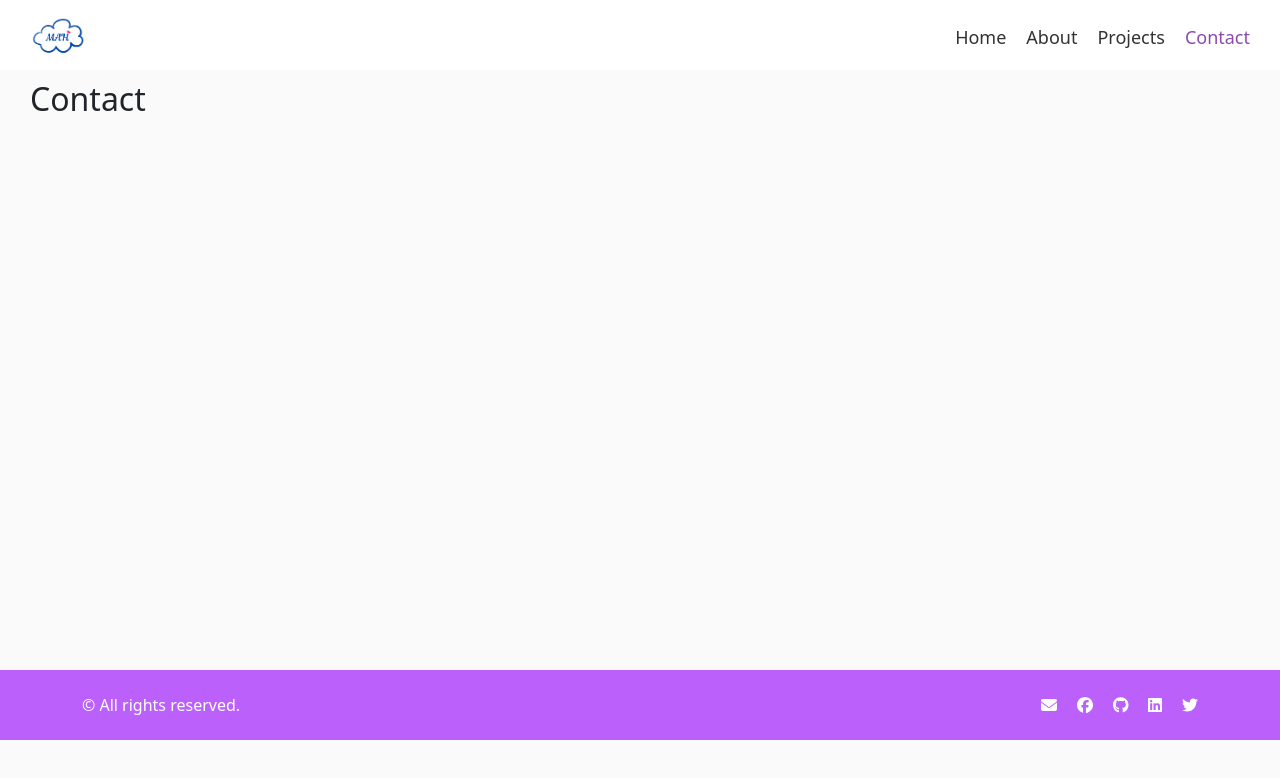
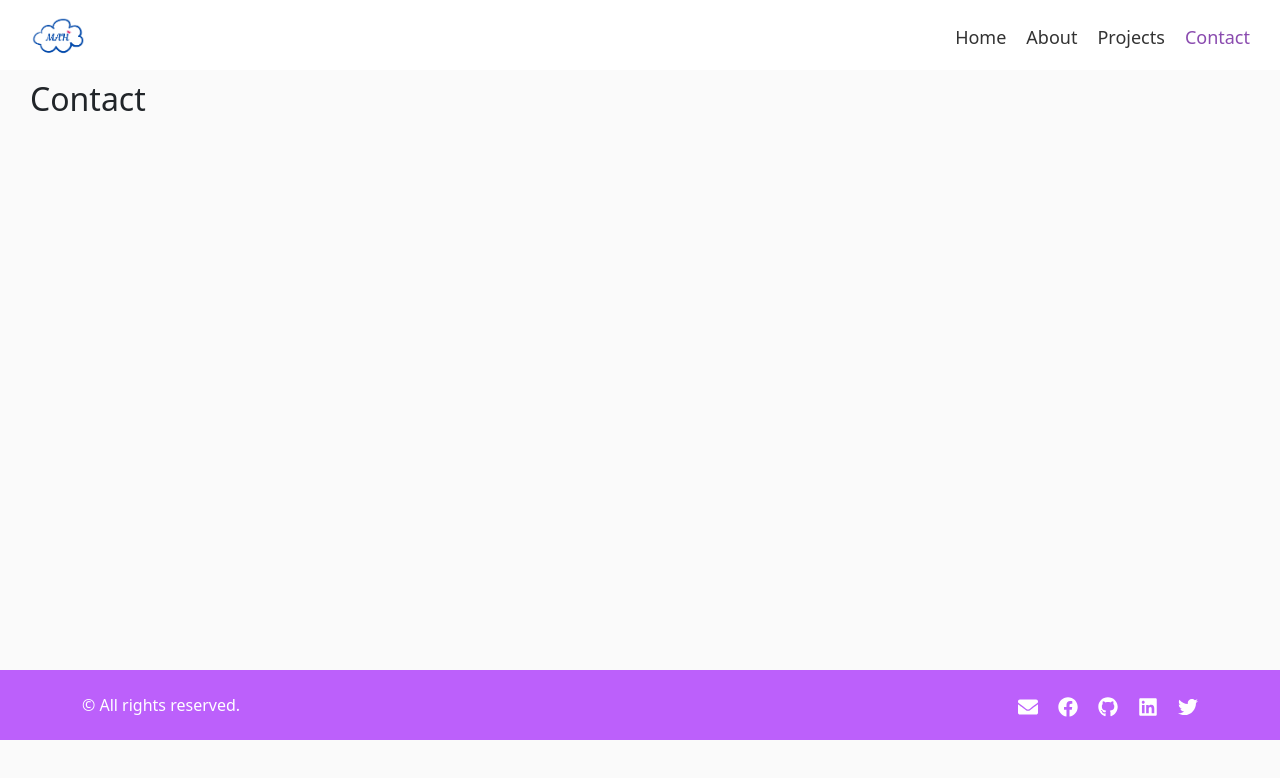
Before and after one commit to MAleemH/muhammad-aleem-hashmi-portfolio, a React (Create React App) app: page /contact in a window 1280 px wide. Shown: the top 778 px of the page. Built offline with nearby package versions, Linux system fonts and the light colour scheme.

Commit message:
Replaced fontawesome icons with react icons

```diff
--- a/src/components/footer.js
+++ b/src/components/footer.js
@@ -1,12 +1,11 @@
 /* eslint-disable import/no-extraneous-dependencies */
-import { FontAwesomeIcon } from '@fortawesome/react-fontawesome';
 import {
-  faFacebook,
-  faTwitter,
-  faLinkedin,
-  faGithub,
-} from '@fortawesome/free-brands-svg-icons';
-import { faEnvelope } from '@fortawesome/free-solid-svg-icons';
+  FaFacebook,
+  FaTwitter,
+  FaLinkedin,
+  FaGithub,
+  FaEnvelope,
+} from 'react-icons/fa';
 
 const Footer = () => (
   <footer>
@@ -20,27 +19,27 @@ const Footer = () => (
           <ul className="socialContainer">
             <li>
               <a href="mailto:muhammad.aleem.hashmi.official@gmail.com">
-                <FontAwesomeIcon icon={faEnvelope} size="1x" data-aos="zoom-in" />
+                <FaEnvelope title="Email" style={{ fontSize: '20px', color: '#fff' }} data-aos="zoom-in" />
               </a>
             </li>
             <li>
               <a href="https://www.facebook.com/muhammad.aleem.hashmi1">
-                <FontAwesomeIcon icon={faFacebook} size="1x" data-aos="zoom-in" />
+                <FaFacebook title="Facebook" style={{ fontSize: '20px', color: '#fff' }} data-aos="zoom-in" />
               </a>
             </li>
             <li>
               <a href="https://github.com/MAleemH">
-                <FontAwesomeIcon icon={faGithub} size="1x" data-aos="zoom-in" />
+                <FaGithub title="GitHub" style={{ fontSize: '20px', color: '#fff' }} data-aos="zoom-in" />
               </a>
             </li>
             <li>
               <a href="https://www.linkedin.com/in/muhammad-aleem-hashmi">
-                <FontAwesomeIcon icon={faLinkedin} size="1x" data-aos="zoom-in" />
+                <FaLinkedin title="LinkedIn" style={{ fontSize: '20px', color: '#fff' }} data-aos="zoom-in" />
               </a>
             </li>
             <li>
               <a href="https://x.com/MAleemHashmi1">
-                <FontAwesomeIcon icon={faTwitter} size="1x" data-aos="zoom-in" />
+                <FaTwitter title="Twitter" style={{ fontSize: '20px', color: '#fff' }} data-aos="zoom-in" />
               </a>
             </li>
           </ul>
```
